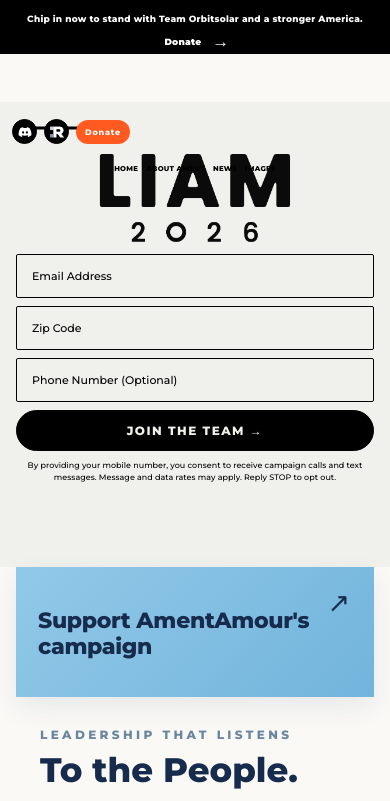
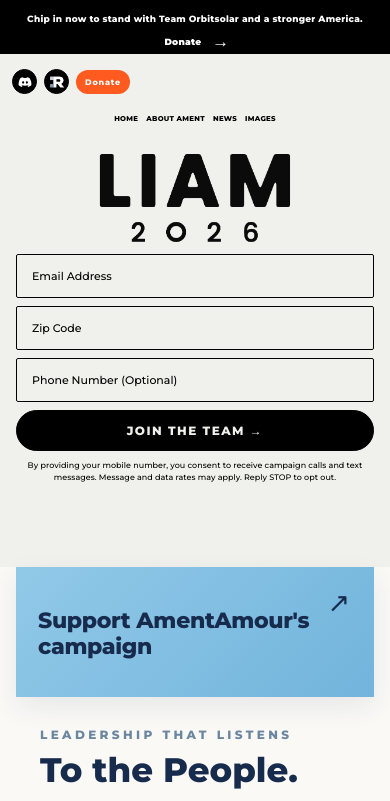
Before and after one commit to carrington-rblx/electme.com, a plain HTML site: page index.html in a window 390 px wide. Shown: the top 801 px of the page. Drawn offline with Linux system fonts and the light colour scheme.

Commit message:
Remove black header placeholder line

```diff
--- a/index.html
+++ b/index.html
@@ -1404,30 +1404,3 @@ header .brand{display:none!important}
   .hero-content{transform:translateY(-12px)!important}
 }
 </style>
-
-
-<style id="header-logo-position-black-line">
-/* Place a simple black horizontal line where the header logo used to sit */
-header{
-  position:relative!important;
-}
-header::before{
-  content:""!important;
-  display:block!important;
-  position:absolute!important;
-  left:clamp(24px,5.5vw,105px)!important;
-  top:50%!important;
-  transform:translateY(-50%)!important;
-  width:clamp(90px,8vw,150px)!important;
-  height:4px!important;
-  background:#000!important;
-  border-radius:0!important;
-}
-@media(max-width:760px){
-  header::before{
-    left:16px!important;
-    width:76px!important;
-    height:3px!important;
-  }
-}
-</style>
```
